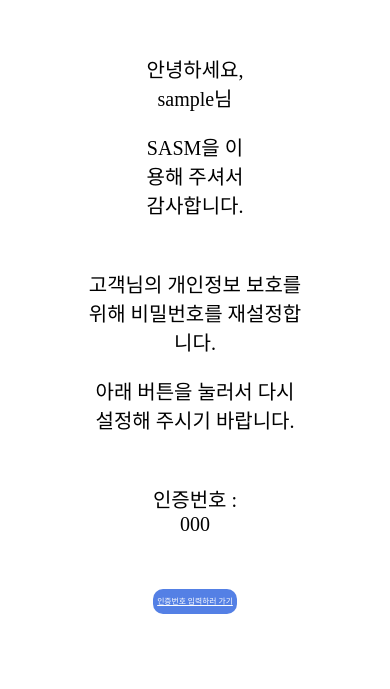
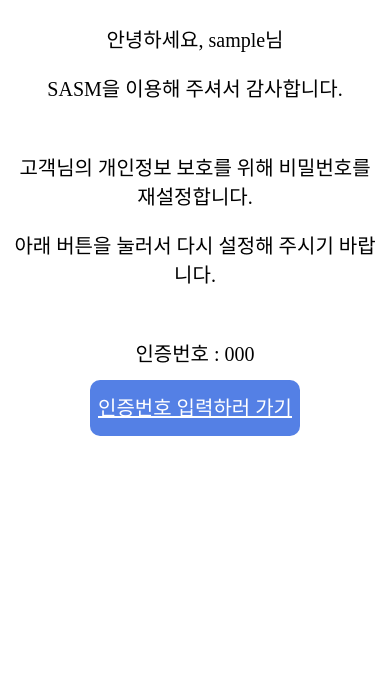
Before and after one commit to sdp-tech/SASM_BE, a Django app: template users/templates/users/password_reset.html in a window 390 px wide. Shown: the part 231-920 px from the top of the page. After the commit the page ends 667 px from the top, so only its background shows below. Run offline with Django 4.2, Linux system fonts and the light colour scheme; the template is opened without the code that fills it: most values are stand-ins (such as "Sample title", 1, 10 or a date in 2020).

Commit message:
#265 fix : "cooridinate styles of email html template in mobile"
Signed-off-by: Sejong Kim <sepaper@naver.com>

```diff
--- a/users/templates/users/password_reset.html
+++ b/users/templates/users/password_reset.html
@@ -16,22 +16,22 @@
 </head>
 
 <body>
-    <div style="text-align: center; font-size: 20px; padding: 40px; margin: 40px">
+    <div style="text-align: center; font-size: 20px; margin-top: 50px">
         <img src="cid:SASM_LOGO_BLACK.png" alt="logo" width="250" height="150">
-        <div style="color:black; margin: 50px;">
+        <div style="color:black; margin: 50px 0px 50px 0px;">
             <p> 안녕하세요, {{ nickname }}님 </p>
             <p> SASM을 이용해 주셔서 감사합니다. </p>
         </div>
-        <div style="color:black;">
+        <div style="color:black; margin: 50px 0px 50px 0px">
             <p> 고객님의 개인정보 보호를 위해 비밀번호를 재설정합니다.</p>
             <p> 아래 버튼을 눌러서 다시 설정해 주시기 바랍니다.</p>
         </div>
-        <div style="color:black; margin: 50px;">
+        <div style="color:black; margin: 25px 0px 25px 0px;">
             <p> 인증번호 : {{ code }}</p>
         </div>
         <a href="https://sasm.co.kr/auth/find/SetNewPassword/"
             style="color: #fff; background: #5480E5;
-                font-size: 2vw; font-family: inherit; border-radius: 10px; border:0px; padding:2vw 1vw 2vw 1vw; margin: 25px">
+                font-size: 20px; font-family: inherit; border-radius: 10px; border:0px; padding:2vh 1vh 2vh 1vh; margin: 25px">
             인증번호 입력하러 가기
         </a>
     </div>
```
Also changed, not shown: users/templates/users/user_activate_email.html (+5 -5 lines).
